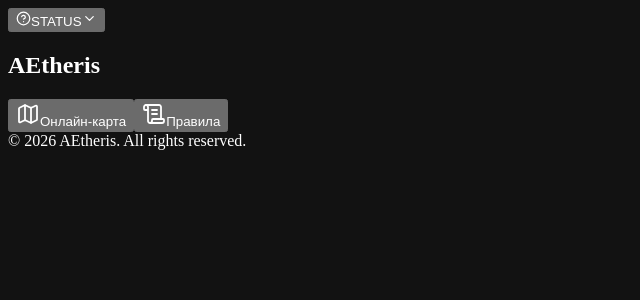
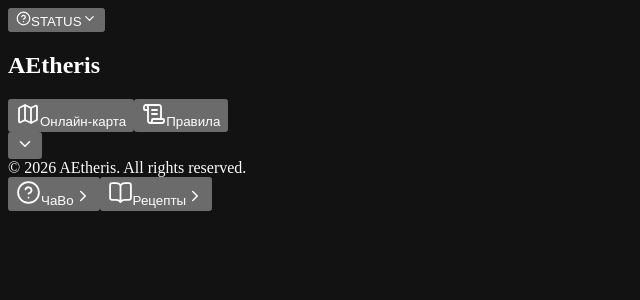
Before and after one commit to Wandraker/AEtheris, a React (Vite) app: page / in a window 1280 px wide. Shown: the top 300 px of the page, without its empty margins (0-640 px from the left). Built offline with nearby package versions, Linux system fonts and the light colour scheme; no server answers; the HTML template or start-up script is replaced by a standard one.

Commit message:
Добавил дополнительные разделы (#6)

```diff
--- a/src/App.tsx
+++ b/src/App.tsx
@@ -2,8 +2,10 @@ import { useEffect, useMemo, useState } from 'react'
 import { AnimatePresence, motion } from 'motion/react'
 import {
   AlertTriangle,
+  BookOpen,
   Check,
   ChevronDown,
+  ChevronRight,
   CircleHelp,
   LoaderCircle,
   Map,
@@ -11,7 +13,7 @@ import {
   X,
 } from 'lucide-react'
 
-type Panel = 'map' | 'rules' | null
+type Panel = 'map' | 'rules' | 'faq' | 'recipes' | null
 type ServiceState = 'operational' | 'degraded' | 'downtime' | 'maintenance' | 'not_monitored' | 'unknown'
 
 type BetterStackResource = {
@@ -38,6 +40,8 @@ const STATUS_JSON_URL = 'https://status.hyprr.space/index.json'
 const panelTitles: Record<Exclude<Panel, null>, string> = {
   map: 'Онлайн-карта',
   rules: 'Правила',
+  faq: 'ЧаВо',
+  recipes: 'Рецепты',
 }
 
 const statusLabels: Record<ServiceState, string> = {
@@ -194,6 +198,10 @@ function App() {
     return <AlertTriangle size={15} strokeWidth={2.2} aria-hidden="true" />
   }
 
+  const scrollToMore = () => {
+    document.getElementById('more')?.scrollIntoView({ behavior: 'smooth', block: 'start' })
+  }
+
   return (
     <main className="site-shell">
       <div className="ambient ambient-one" aria-hidden="true" />
@@ -259,7 +267,8 @@ function App() {
         </AnimatePresence>
       </aside>
 
-      <motion.section
+      <section className="hero-screen">
+        <motion.div
           className="home"
           initial={{ opacity: 0, y: 18 }}
           animate={{ opacity: 1, y: 0 }}
@@ -274,7 +283,7 @@ function App() {
             AEtheris
           </motion.h1>
 
-        <nav className="actions" aria-label="Разделы сайта">
+          <nav className="actions" aria-label="Основные разделы сайта">
             <motion.button
               className="action-card"
               type="button"
@@ -301,9 +310,69 @@ function App() {
               <span>Правила</span>
             </motion.button>
           </nav>
-      </motion.section>
+        </motion.div>
+
+        <motion.button
+          className="scroll-cue"
+          type="button"
+          aria-label="К дополнительным разделам"
+          onClick={scrollToMore}
+          initial={{ opacity: 0 }}
+          animate={{ opacity: 1 }}
+          transition={{ delay: 0.9, duration: 0.5 }}
+        >
+          <span className="scroll-cue-line" aria-hidden="true" />
+          <ChevronDown size={18} aria-hidden="true" />
+        </motion.button>
 
         <footer className="site-footer">© 2026 AEtheris. All rights reserved.</footer>
+      </section>
+
+      <section id="more" className="secondary-screen" aria-label="Дополнительные разделы">
+        <div className="secondary-track" aria-hidden="true">
+          <span className="secondary-track-line" />
+          <span className="secondary-track-dot secondary-track-dot-one" />
+          <span className="secondary-track-dot secondary-track-dot-two" />
+        </div>
+
+        <div className="secondary-nodes">
+          <motion.button
+            className="secondary-node secondary-node-left"
+            type="button"
+            onClick={() => setPanel('faq')}
+            initial={{ opacity: 0, x: -28, y: 14 }}
+            whileInView={{ opacity: 1, x: 0, y: 0 }}
+            viewport={{ once: true, amount: 0.45 }}
+            transition={{ duration: 0.5, ease: [0.22, 1, 0.36, 1] }}
+            whileHover={{ x: 6 }}
+            whileTap={{ scale: 0.98 }}
+          >
+            <span className="secondary-node-icon" aria-hidden="true">
+              <CircleHelp size={25} strokeWidth={1.7} />
+            </span>
+            <span className="secondary-node-title">ЧаВо</span>
+            <ChevronRight className="secondary-node-arrow" size={18} aria-hidden="true" />
+          </motion.button>
+
+          <motion.button
+            className="secondary-node secondary-node-right"
+            type="button"
+            onClick={() => setPanel('recipes')}
+            initial={{ opacity: 0, x: 28, y: 14 }}
+            whileInView={{ opacity: 1, x: 0, y: 0 }}
+            viewport={{ once: true, amount: 0.45 }}
+            transition={{ delay: 0.08, duration: 0.5, ease: [0.22, 1, 0.36, 1] }}
+            whileHover={{ x: -6 }}
+            whileTap={{ scale: 0.98 }}
+          >
+            <span className="secondary-node-icon" aria-hidden="true">
+              <BookOpen size={25} strokeWidth={1.7} />
+            </span>
+            <span className="secondary-node-title">Рецепты</span>
+            <ChevronRight className="secondary-node-arrow" size={18} aria-hidden="true" />
+          </motion.button>
+        </div>
+      </section>
 
       <AnimatePresence>
         {panel && (
--- a/src/styles.css
+++ b/src/styles.css
@@ -25,6 +25,7 @@
 
 html {
   background: #080a10;
+  scroll-behavior: smooth;
 }
 
 body {
@@ -46,20 +47,19 @@ button:focus-visible {
 .site-shell {
   position: relative;
   min-height: 100svh;
-  overflow: hidden;
-  display: grid;
-  place-items: center;
+  overflow-x: hidden;
   isolation: isolate;
   background:
-    radial-gradient(circle at 50% 120%, rgba(94, 74, 219, 0.12), transparent 38%),
+    radial-gradient(circle at 50% 55%, rgba(94, 74, 219, 0.1), transparent 42%),
     linear-gradient(180deg, #0a0c12 0%, #07090e 100%);
 }
 
 .grid-overlay {
-  position: absolute;
+  position: fixed;
   inset: 0;
   z-index: -2;
   opacity: 0.16;
+  pointer-events: none;
   background-image:
     linear-gradient(rgba(255, 255, 255, 0.035) 1px, transparent 1px),
     linear-gradient(90deg, rgba(255, 255, 255, 0.035) 1px, transparent 1px);
@@ -68,7 +68,7 @@ button:focus-visible {
 }
 
 .ambient {
-  position: absolute;
+  position: fixed;
   z-index: -1;
   width: min(60vw, 760px);
   aspect-ratio: 1;
@@ -92,12 +92,19 @@ button:focus-visible {
   animation-delay: -6s;
 }
 
+.hero-screen {
+  position: relative;
+  min-height: 100svh;
+  display: grid;
+  place-items: center;
+}
+
 .home {
   width: min(100% - 32px, 780px);
   display: grid;
   gap: clamp(38px, 7vw, 64px);
   place-items: center;
-  padding: 44px 0;
+  padding: 44px 0 110px;
 }
 
 .server-name {
@@ -164,6 +171,170 @@ button:focus-visible {
   border-radius: 15px;
   background: rgba(255, 255, 255, 0.045);
   color: #d4ceff;
+}
+
+.scroll-cue {
+  position: absolute;
+  left: 50%;
+  bottom: 48px;
+  transform: translateX(-50%);
+  width: 38px;
+  height: 48px;
+  display: grid;
+  place-items: center;
+  padding: 0;
+  border: 0;
+  background: transparent;
+  color: rgba(222, 226, 236, 0.38);
+  cursor: pointer;
+}
+
+.scroll-cue-line {
+  position: absolute;
+  top: 2px;
+  width: 1px;
+  height: 17px;
+  background: linear-gradient(180deg, transparent, rgba(216, 211, 255, 0.52));
+}
+
+.scroll-cue svg {
+  position: absolute;
+  bottom: 2px;
+  animation: cueFloat 2.2s ease-in-out infinite;
+}
+
+.secondary-screen {
+  position: relative;
+  min-height: 100svh;
+  display: grid;
+  place-items: center;
+  padding: 100px 24px;
+  scroll-margin-top: 0;
+}
+
+.secondary-screen::before {
+  content: "";
+  position: absolute;
+  inset: 10% 0 0;
+  pointer-events: none;
+  background: radial-gradient(circle at 50% 45%, rgba(123, 105, 255, 0.065), transparent 38%);
+}
+
+.secondary-track {
+  position: absolute;
+  left: 50%;
+  top: 19%;
+  bottom: 19%;
+  width: 1px;
+  transform: translateX(-50%);
+  pointer-events: none;
+}
+
+.secondary-track-line {
+  position: absolute;
+  inset: 0;
+  background: linear-gradient(
+    180deg,
+    transparent 0%,
+    rgba(201, 195, 255, 0.08) 15%,
+    rgba(201, 195, 255, 0.22) 50%,
+    rgba(201, 195, 255, 0.08) 85%,
+    transparent 100%
+  );
+}
+
+.secondary-track-dot {
+  position: absolute;
+  left: 50%;
+  width: 7px;
+  height: 7px;
+  transform: translate(-50%, -50%);
+  border-radius: 999px;
+  background: #a99cff;
+  box-shadow: 0 0 0 6px rgba(169, 156, 255, 0.055), 0 0 28px rgba(169, 156, 255, 0.22);
+}
+
+.secondary-track-dot-one {
+  top: 31%;
+}
+
+.secondary-track-dot-two {
+  top: 69%;
+}
+
+.secondary-nodes {
+  position: relative;
+  z-index: 1;
+  width: min(100%, 780px);
+  min-height: 520px;
+  display: grid;
+  grid-template-rows: repeat(2, 1fr);
+  align-items: center;
+}
+
+.secondary-node {
+  width: min(330px, 43vw);
+  min-height: 102px;
+  display: grid;
+  grid-template-columns: 52px 1fr auto;
+  align-items: center;
+  gap: 16px;
+  padding: 18px 18px 18px 16px;
+  border: 1px solid rgba(255, 255, 255, 0.095);
+  border-radius: 26px;
+  color: #f5f6fa;
+  background:
+    linear-gradient(140deg, rgba(255, 255, 255, 0.045), transparent 55%),
+    rgba(14, 17, 25, 0.62);
+  backdrop-filter: blur(20px) saturate(135%);
+  -webkit-backdrop-filter: blur(20px) saturate(135%);
+  box-shadow: 0 18px 56px rgba(0, 0, 0, 0.24);
+  cursor: pointer;
+  text-align: left;
+  transition: border-color 180ms ease, background 180ms ease, box-shadow 180ms ease;
+}
+
+.secondary-node:hover {
+  border-color: rgba(178, 168, 255, 0.24);
+  background:
+    linear-gradient(140deg, rgba(255, 255, 255, 0.065), transparent 55%),
+    rgba(17, 20, 30, 0.74);
+  box-shadow: 0 22px 68px rgba(0, 0, 0, 0.29);
+}
+
+.secondary-node-left {
+  justify-self: start;
+}
+
+.secondary-node-right {
+  justify-self: end;
+}
+
+.secondary-node-icon {
+  width: 52px;
+  height: 52px;
+  display: grid;
+  place-items: center;
+  border: 1px solid rgba(255, 255, 255, 0.1);
+  border-radius: 17px;
+  color: #cdc6ff;
+  background: rgba(255, 255, 255, 0.035);
+}
+
+.secondary-node-title {
+  font-size: 1.08rem;
+  font-weight: 670;
+  letter-spacing: -0.02em;
+}
+
+.secondary-node-arrow {
+  color: rgba(229, 232, 240, 0.3);
+  transition: transform 180ms ease, color 180ms ease;
+}
+
+.secondary-node:hover .secondary-node-arrow {
+  color: rgba(218, 212, 255, 0.75);
+  transform: translateX(2px);
 }
 
 .status-widget {
@@ -462,6 +633,11 @@ button:focus-visible {
   84% { box-shadow: 0 0 0 5px rgba(245, 201, 106, 0.07); }
 }
 
+@keyframes cueFloat {
+  0%, 100% { transform: translateY(0); opacity: 0.35; }
+  50% { transform: translateY(4px); opacity: 0.78; }
+}
+
 @keyframes spin {
   to { transform: rotate(360deg); }
 }
@@ -470,6 +646,7 @@ button:focus-visible {
   .home {
     width: min(100% - 24px, 520px);
     gap: 44px;
+    padding-bottom: 122px;
   }
 
   .actions {
@@ -501,13 +678,67 @@ button:focus-visible {
     padding: 14px;
     border-radius: 17px;
   }
+
+  .scroll-cue {
+    bottom: 47px;
+  }
+
+  .secondary-screen {
+    min-height: 100svh;
+    padding: 88px 20px 82px;
+  }
+
+  .secondary-track {
+    left: 34px;
+    top: 22%;
+    bottom: 22%;
+    transform: none;
+  }
+
+  .secondary-track-dot-one {
+    top: 30%;
+  }
+
+  .secondary-track-dot-two {
+    top: 70%;
+  }
+
+  .secondary-nodes {
+    width: 100%;
+    min-height: 490px;
+    padding-left: 34px;
+  }
+
+  .secondary-node {
+    width: min(100%, 430px);
+    min-height: 94px;
+    grid-template-columns: 48px 1fr auto;
+    gap: 14px;
+    padding: 16px;
+    border-radius: 23px;
+  }
+
+  .secondary-node-left,
+  .secondary-node-right {
+    justify-self: stretch;
+    margin-left: 18px;
+  }
+
+  .secondary-node-icon {
+    width: 48px;
+    height: 48px;
+    border-radius: 15px;
+  }
 }
 
 @media (prefers-reduced-motion: reduce) {
+  html {
+    scroll-behavior: auto;
+  }
+
   *,
   *::before,
   *::after {
-    scroll-behavior: auto !important;
     animation-duration: 0.01ms !important;
     animation-iteration-count: 1 !important;
     transition-duration: 0.01ms !important;
```
Lines whose indentation alone changed are shown as unchanged.
